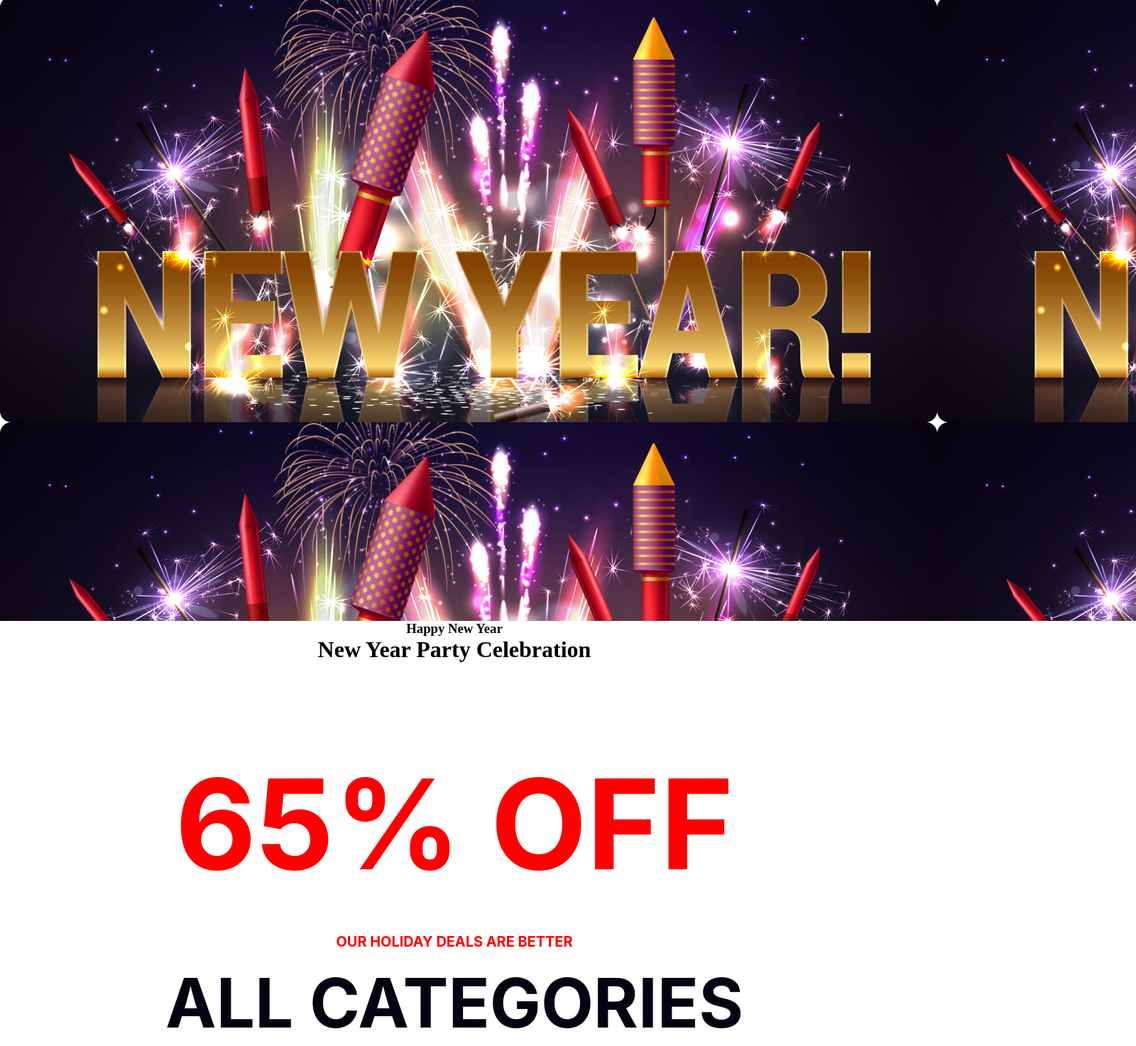
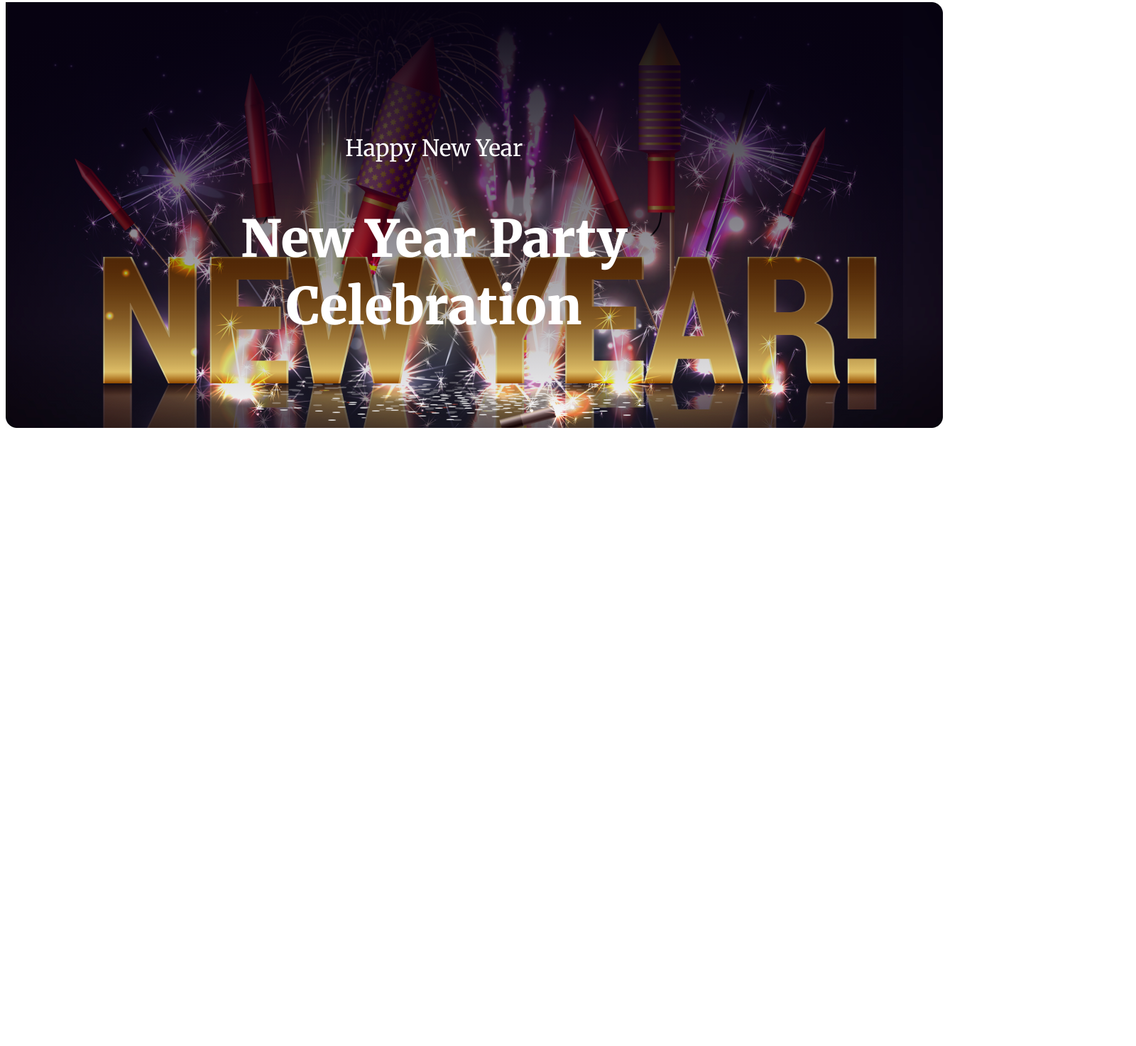
Before and after one commit to Mannasha/my-1st-project, a plain HTML site: page index.html in a window 1280 px wide. Shown: the part 5-1479 px from the top of the page at 71% size, 1600 px wide, since content can reach past the window. After the commit the page ends 800 px from the top, so only its background shows below. Drawn offline with Linux system fonts and the light colour scheme.

Commit message:
hero baner

```diff
--- a/index.html
+++ b/index.html
@@ -6,35 +6,23 @@
     <title>My First Project</title>
     <link rel="preconnect" href="https://fonts.googleapis.com">
 <link rel="preconnect" href="https://fonts.gstatic.com" crossorigin>
-<link href="https://fonts.googleapis.com/css2?family=Open+Sans:wght@400;700;800&display=swap" rel="stylesheet">
+<link rel="preconnect" href="https://fonts.googleapis.com">
+<link rel="preconnect" href="https://fonts.gstatic.com" crossorigin>
+<link href="https://fonts.googleapis.com/css2?family=Merriweather:wght@400;700;900&family=Open+Sans:wght@400;700;800&display=swap" rel="stylesheet">
     <link rel="stylesheet" href="style/style.css">
 </head>
-<body>
-    <header>
-        <div>
-            <div class="bg-image" ></div>
-            <div class="bg-text">
-                <h3>Happy New Year</h3>
-            <h1>New Year Party Celebration</h1>
-            </div>
+<body >
 
-            <div class="parsent">
-                <h1>65% OFF</h1>
-            </div>
-
-            <div class="pera">
-                <h5>OUR HOLIDAY DEALS ARE BETTER</h5>
-            </div>
-
-            <div class="cetagori">
-                <h1>ALL CATEGORIES</h1>
-            </div>
-        </div>
-    </header>
-    <main>
-        <div>
-            <div class="new-year-img" >
-                <img src="resources/New Year Photo.png" alt="">
+    <main class="container">
+        <div class="hero-banner">
+            <div >
+                <div class="new-year-img">
+                    <img src="/resources/banner-image.png" alt="">
+                </div>
+                <div class="text">
+                    <h5 class="subtitle">Happy New Year</h5>
+                    <h2 class="title">New Year Party Celebration</h2>
+                </div>
             </div>
 
         </div>
--- a/style/style.css
+++ b/style/style.css
@@ -1,48 +1,55 @@
-* {
-  margin: 0;
-  /* padding: 0; */
+.body{
+  font-family: Merriweather;
+}
+.container{
+  max-width: 1320px;
+  margin: 0 auto;
 }
 
-.bg-image {
-  background-image: url("../resources/Banner\ Image.png");
-  padding: 140px;
-  width: 1320px;
-  height: 600px;
-
-  text-align: center;
-}
-.bg-text {
-  text-align: center;
+.hero-banner {
+  position: relative;
 }
 
-.parsent {
-  color: #f00;
-  text-align: center;
-  font-family: Inter;
-  font-size: 88px;
-  font-style: normal;
-  font-weight: 700;
-  line-height: normal;
-  margin-top: 120px;
-}
-.pera {
-  color: #f00;
-  text-align: center;
-  font-family: Inter;
-  font-size: 24px;
-  font-weight: 500;
-  margin-top: 48px;
-}
-.cetagori {
-  color: #070211;
-  text-align: center;
-  font-family: Inter;
-  font-size: 48px;
-  font-weight: 700;
-  margin-top: 16px;
+.hero-banner .new-year-img {
+  position: relative;
 }
 
-.new-year-img{
+.hero-banner .new-year-img::before {
+  content: '';
+  position: absolute;
+  top: 0;
+  left: 0;
+  width: 100%;
+  height: 100%;
+  background: linear-gradient(180deg, #070211 0%, rgba(7, 2, 17, 0.00) 100%);
+  z-index: 1;
+}
+
+
+.hero-banner .text{
+  position: absolute;
+  top: 22%;
+  color: white;
+  left: 24%;
   text-align: center;
-  margin-top: 48px;
+  max-width: 600px;
+  z-index: 2;
 }
+.hero-banner .subtitle{
+  color: #FFF;
+  text-align: center;
+  font-family: Merriweather;
+  font-size: 32px;
+  font-style: normal;
+  font-weight: 400;
+  line-height: normal
+}
+.hero-banner .title{
+  color: #FFF;
+  text-align: center;
+  font-family: Merriweather;
+  font-size: 72px;
+  font-style: normal;
+  font-weight: 900;
+  line-height: 95px;
+}
```
Also changed, not shown: resources/banner-image.png (renamed from resources/Banner Image.png).
